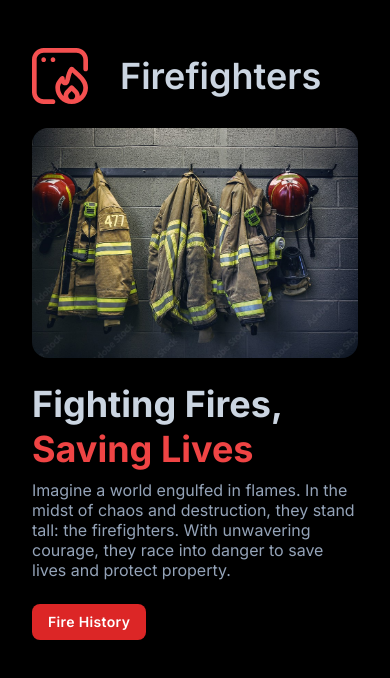
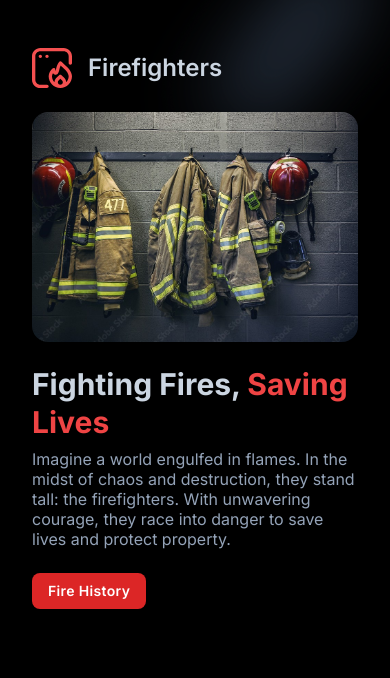
Before and after one commit to dapaalpinnn/fire-fighters, a website built with Vite: page index.html in a window 390 px wide. Built offline with nearby package versions, Linux system fonts and the light colour scheme.

Commit message:
feat(responsive): tailwind responsive design

```diff
--- a/index.html
+++ b/index.html
@@ -7,33 +7,61 @@
     <link rel="stylesheet" href="css/tailwind.css" />
   </head>
   <body class="bg-black font-inter">
-    <div class="px-8 py-12">
-      <div class="flex items-center gap-8">
-        <img src="img/sensor-fire.svg" alt="Fire Logo" class="w-14" />
-        <a href="#" class="font-semibold text-4xl text-slate-300"
+    <div
+      class="bg-slate-700 w-1/2 absolute top-5 rotate-[-50deg] right-0 h-10 -z-10 rounded-full blur-2xl sm:bg-slate-500 sm:blur-3xl brightness-125 lg:left-2 lg:p-6 lg:w-1/3 lg:h-12"
+    ></div>
+
+    <div class="grid lg:grid-cols-2 2xl:grid-cols-5">
+      <div
+        class="px-8 py-12 max-w-md mx-auto sm:max-w-xl lg:px-12 lg:py-24 lg:max-w-full xl:mr-0 2xl:col-span-2"
+      >
+        <div class="xl:max-w-xl">
+          <div class="flex items-center gap-4">
+            <img
+              src="img/sensor-fire.svg"
+              alt="Fire Logo"
+              class="w-10 lg:w-6"
+            />
+            <a
+              href="#"
+              class="font-semibold text-2xl sm:text-3xl text-slate-300 lg:text-xl"
               >Firefighters</a
             >
           </div>
           <img
             src="img/fire-fighter.jpg"
             alt="Firefighter Clothes"
-        class="mt-6 rounded-2xl shadow-xl"
+            class="mt-6 rounded-2xl shadow-xl sm:mt-8 sm:h-64 sm:w-full sm:object-cover sm:object-center lg:hidden"
           />
-      <h1 class="mt-6 text-4xl font-bold leading-tight text-slate-300">
-        Fighting Fires, <span class="text-red-500">Saving Lives</span>
+          <h1
+            class="mt-6 text-3xl font-bold leading-tight text-slate-300 sm:mt-8 sm:text-4xl lg:text-[2.1rem]"
+          >
+            Fighting Fires,
+            <span class="text-red-500">Saving Lives</span>
           </h1>
-      <p class="mt-2 leading-tight text-slate-400">
+          <p
+            class="mt-2 leading-tight text-slate-400 sm:text-lg sm:leading-tight sm:mt-4 lg:text-base lg:tracking-tight lg:leading-snug"
+          >
             Imagine a world engulfed in flames. In the midst of chaos and
-        destruction, they stand tall: the firefighters. With unwavering courage,
-        they race into danger to save lives and protect property.
+            destruction, they stand tall: the firefighters. With unwavering
+            courage, they race into danger to save lives and protect property.
           </p>
           <div class="mt-6">
             <a
               href="#"
-          class="inline-block text-sm rounded-lg bg-red-600 px-4 py-2 tracking-wide font-semibold text-white hover:bg-red-700"
+              class="inline-block text-sm rounded-lg bg-red-600 px-4 py-2 tracking-wide font-semibold text-white hover:bg-red-700 sm:text-base lg:text-sm"
               >Fire History
             </a>
           </div>
         </div>
+      </div>
+      <div class="hidden relative lg:block 2xl:col-span-3">
+        <img
+          src="img/fire-fighter.jpg"
+          alt="Firefighter Clothes"
+          class="absolute inset-0 w-full h-full object-cover object-center"
+        />
+      </div>
+    </div>
   </body>
 </html>
```
Lines whose indentation alone changed are shown as unchanged.
